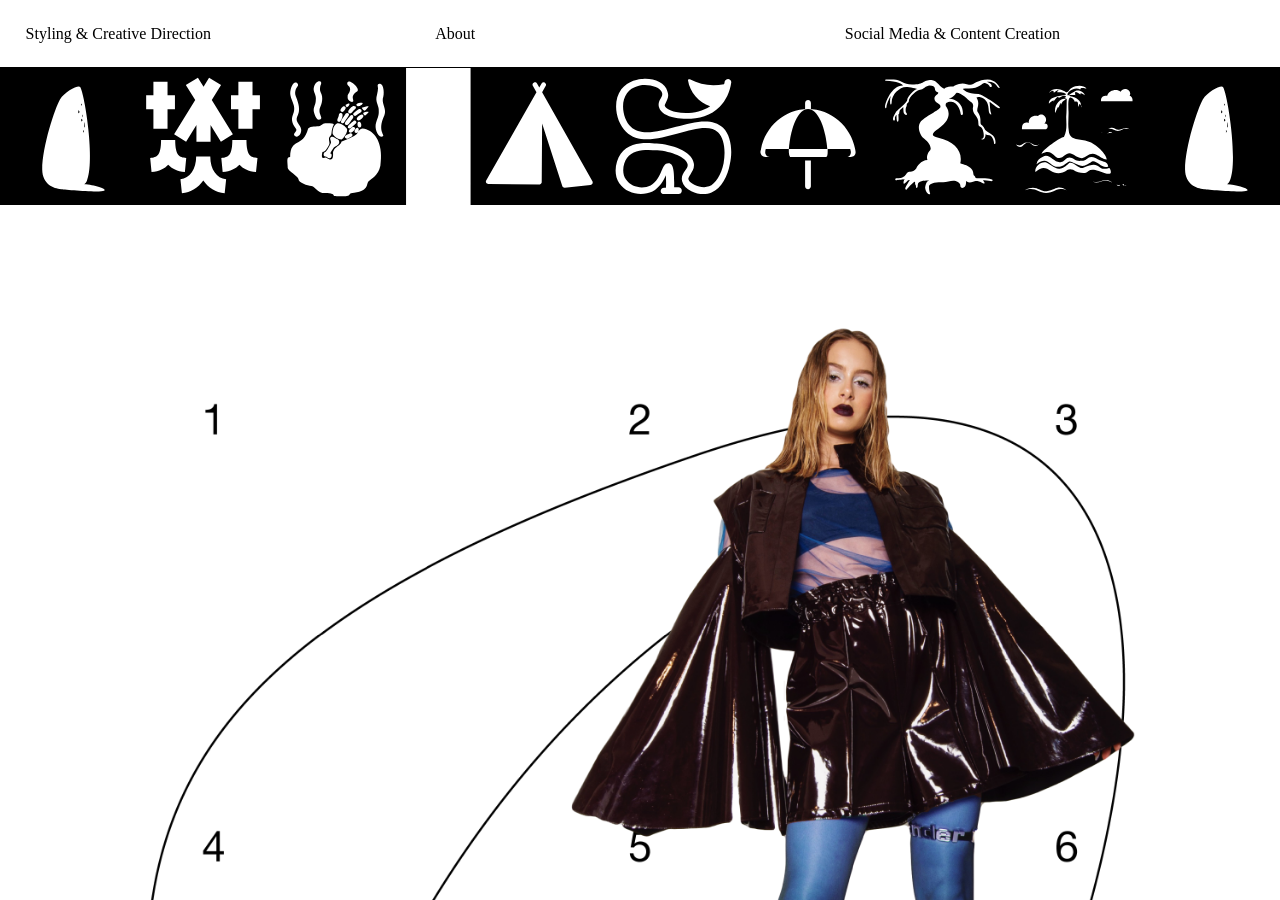
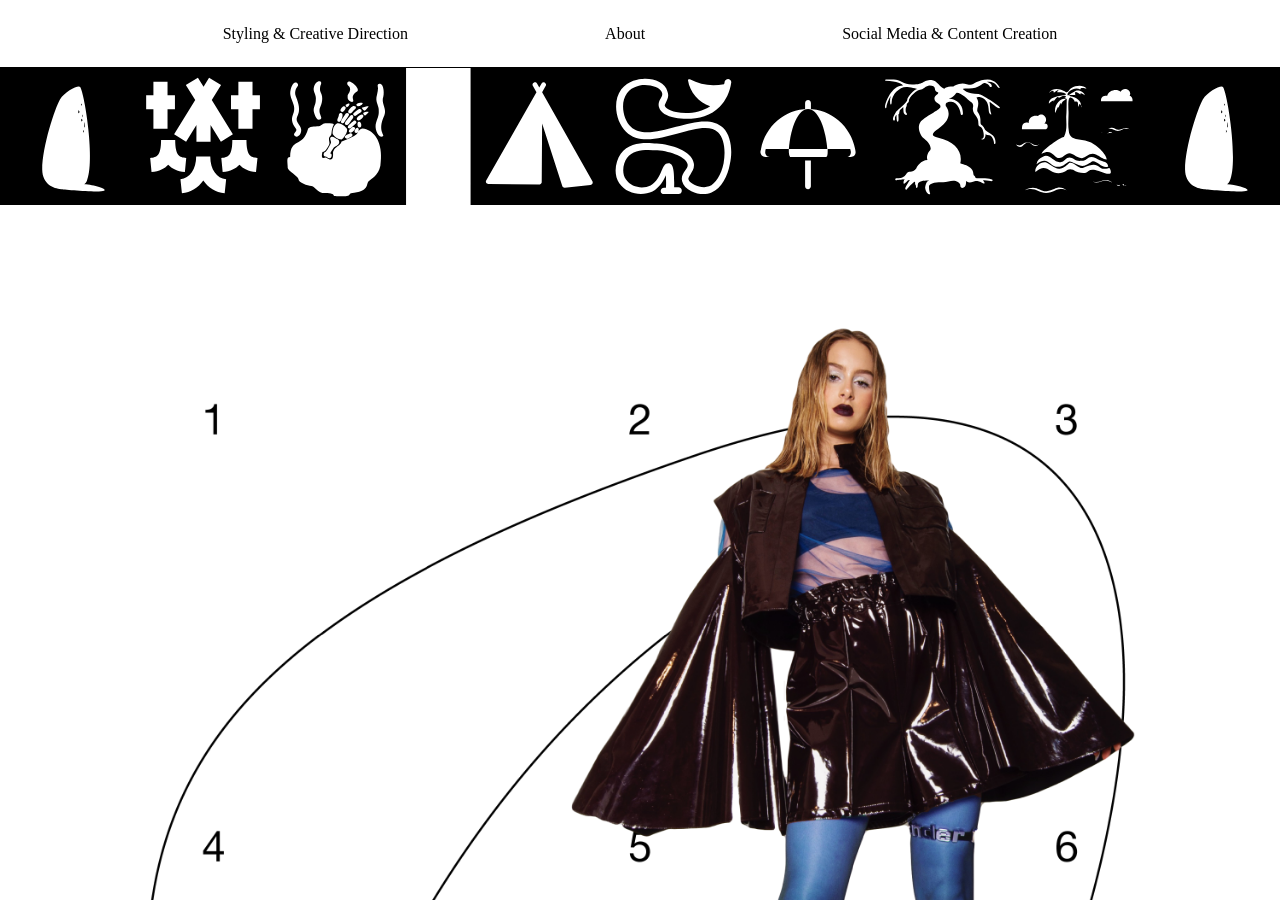
Before and after one commit to basharalidreesi/lab, a Jekyll site: the page built from index.md, in a window 1280 px wide and 900 px high. Built offline with Jekyll 4.4.1, drawn with Linux system fonts in a browser that asks for light colours.

Commit message:
Update default.html

```diff
--- a/_layouts/default.html
+++ b/_layouts/default.html
@@ -38,7 +38,7 @@
 					{%- assign sorted = (site.pages | sort: 'navigation_list_item_order') -%}
 					{%- for item in sorted -%}
 						{%- if item.is_navigation_list_item == true -%}
-							<li class="navigation_list_wrapper-navigation_list_item {%- if item.url == page.url -%}--active_navigation_list_item{%- endif -%}">
+							<li class="navigation_list_wrapper-navigation_list_item {%- if item.url == page.url -%}--active_navigation_list_item{%- endif -%} --text_align_center">
 								<a class="--anchor_styling" href="{{- item.url -}}">
 									{{- item.title -}}
 								</a>
```
